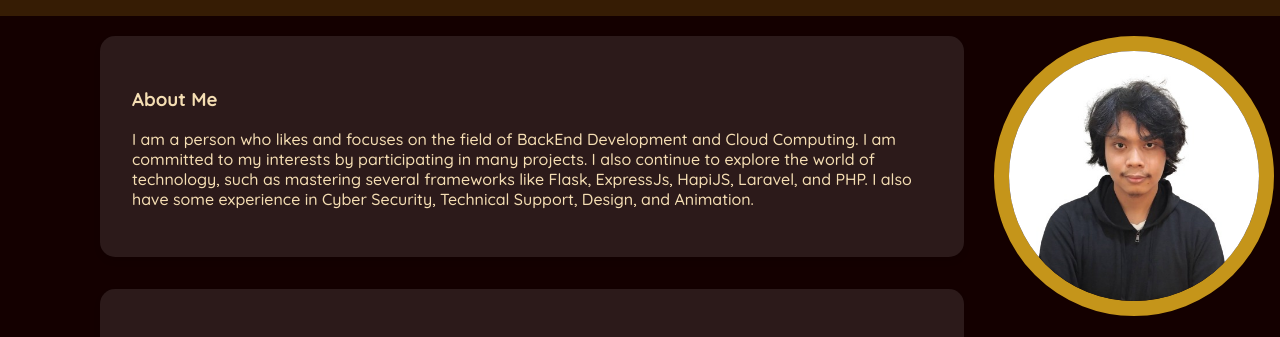
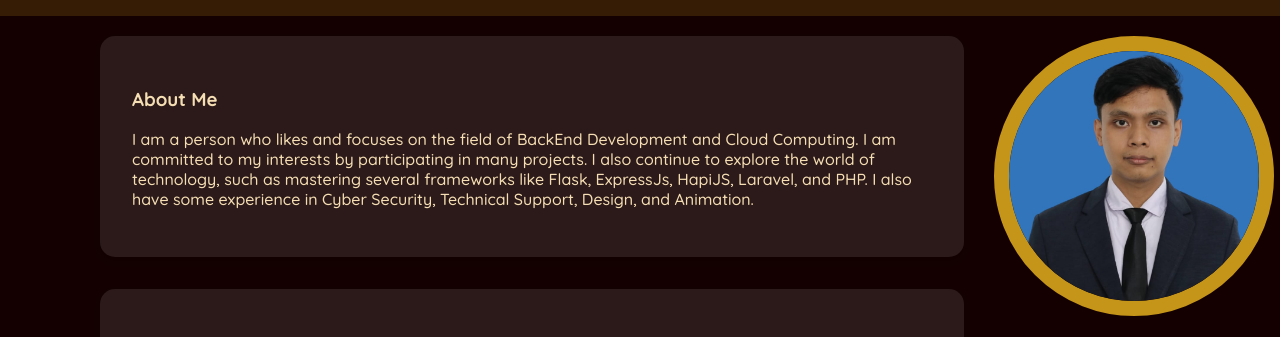
Before and after one commit to FairuzAzka/portofolio, a plain HTML site: page WEB Porto/index.html in a window 1280 px wide. Shown: the part 57-394 px from the top of the page. Drawn offline with nearby package versions, Linux system fonts and the light colour scheme; a web font is replaced by a local one.

Commit message:
Update foto index.html

```diff
--- a/WEB Porto/index.html
+++ b/WEB Porto/index.html
@@ -115,7 +115,7 @@
                     </div>
             </div>
             <aside>
-                <img src="gambar/muka.jpg" alt="Fairuz Azka Maulana">
+                <img src="foto/Fairuz Azka Maulana_Pas Foto.jpg" alt="Fairuz Azka Maulana">
                 <h2>Fairuz Azka Maulana</h2>
                 <a href="https://github.com/FairuzAzka"><i>Tech Enthusiast</i></a>
             </aside>
```
